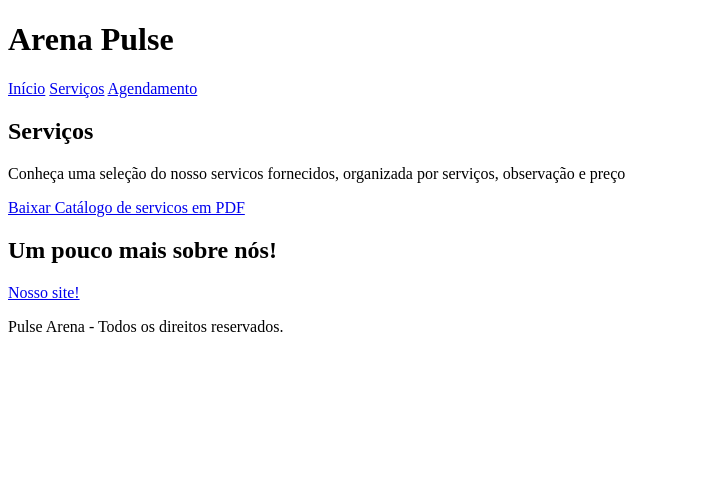
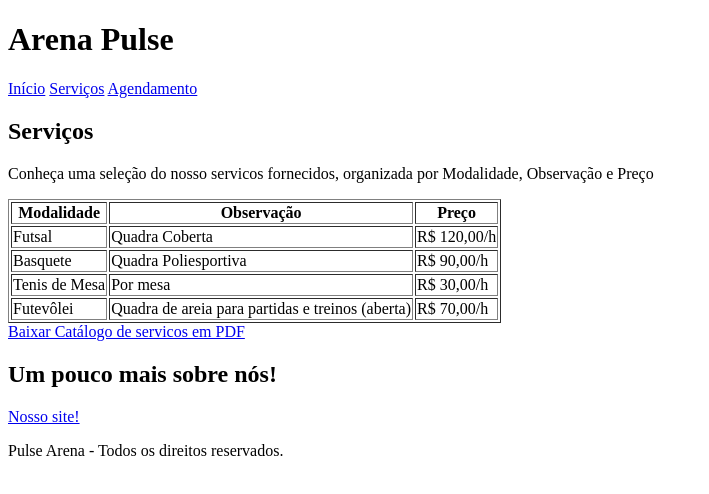
Before and after one commit to luizfneves-cloud/pulse-arena, a plain HTML site: page servicos.html in a window 1280 px wide. Shown: the whole page, without its empty margins (0-709 px from the left). Drawn offline with Linux system fonts and the light colour scheme.

Commit message:
Adiciona tabela HTML de dados

```diff
--- a/servicos.html
+++ b/servicos.html
@@ -21,9 +21,39 @@
         <section>
             <h2>Serviços</h2>
             <p>
-                Conheça uma seleção do nosso servicos fornecidos, organizada por serviços, observação e preço
+                Conheça uma seleção do nosso servicos fornecidos, organizada por Modalidade, Observação e Preço
             </p>
-
+            <table border="1">
+                <thead>
+                    <tr>
+                        <th>Modalidade</th>
+                        <th>Observação</th>
+                        <th>Preço</th>
+                    </tr>
+                </thead>
+                <tbody>
+                    <tr>
+                        <td>Futsal</td>
+                        <td>Quadra Coberta</td>
+                        <td>R$ 120,00/h</td>
+                    </tr>
+                    <tr>
+                        <td>Basquete</td>
+                        <td>Quadra Poliesportiva</td>
+                        <td>R$ 90,00/h</td>
+                    </tr>
+                    <tr>
+                        <td>Tenis de Mesa</td>
+                        <td>Por mesa</td>
+                        <td>R$ 30,00/h</td>
+                    </tr>
+                    <tr>
+                        <td>Futevôlei</td>
+                        <td>Quadra de areia para partidas e treinos (aberta)</td>
+                        <td>R$ 70,00/h</td>
+                    </tr>
+                </tbody>
+            </table>
 
             <a href="PULSE-ARENA_Catalogo_de_Servicos.pdf" download=>Baixar Catálogo de servicos em PDF</a>
         </section>
```
